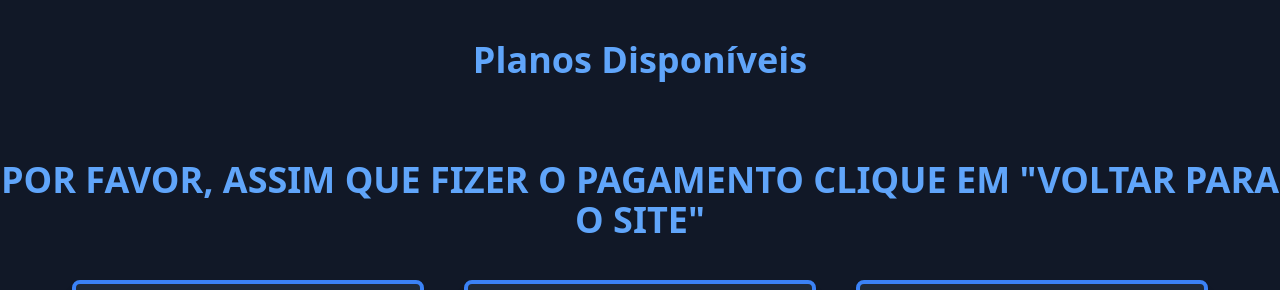
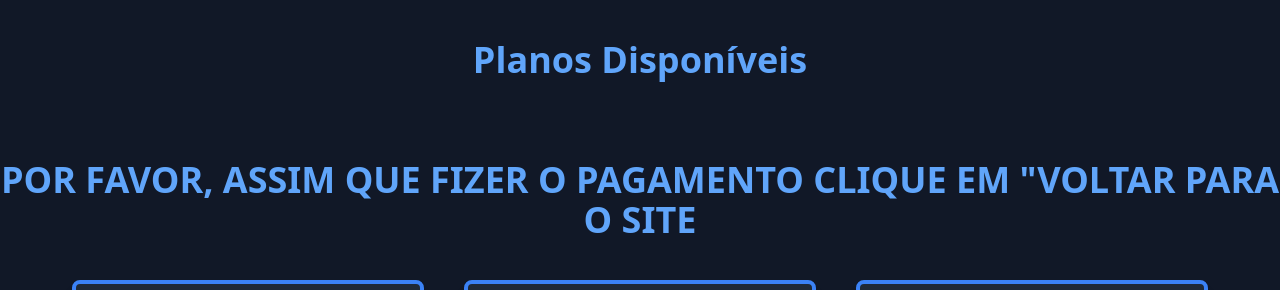
Before and after one commit to Nuggdr/gatecloudgaming, a Next.js app: page /planos in a window 1280 px wide. Shown: the top 290 px of the page. Built offline with nearby package versions, Linux system fonts and the light colour scheme; sample sign-in values are in the browser's storage.

Commit message:
Update planos.tsx

```diff
--- a/pages/planos.tsx
+++ b/pages/planos.tsx
@@ -110,7 +110,7 @@ const Planos = () => {
   return (
     <div className="min-h-screen bg-gray-900 text-white flex flex-col items-center">
       <h1 className="text-4xl text-center text-blue-400 font-bold my-10">Planos Disponíveis</h1>
-      <h2 className="text-4xl text-center text-blue-400 font-bold my-10">POR FAVOR, ASSIM QUE FIZER O PAGAMENTO CLIQUE EM "VOLTAR PARA O SITE"</h2>
+      <h2 className="text-4xl text-center text-blue-400 font-bold my-10">POR FAVOR, ASSIM QUE FIZER O PAGAMENTO CLIQUE EM "VOLTAR PARA O SITE</h2>
       <div className="grid grid-cols-1 md:grid-cols-2 lg:grid-cols-3 gap-10 px-5">
         {plans.map((plan) => (
           <div key={plan.id} className="bg-gray-800 p-6 rounded-lg shadow-lg border-4 border-blue-500 transition-transform transform hover:scale-105">
```
